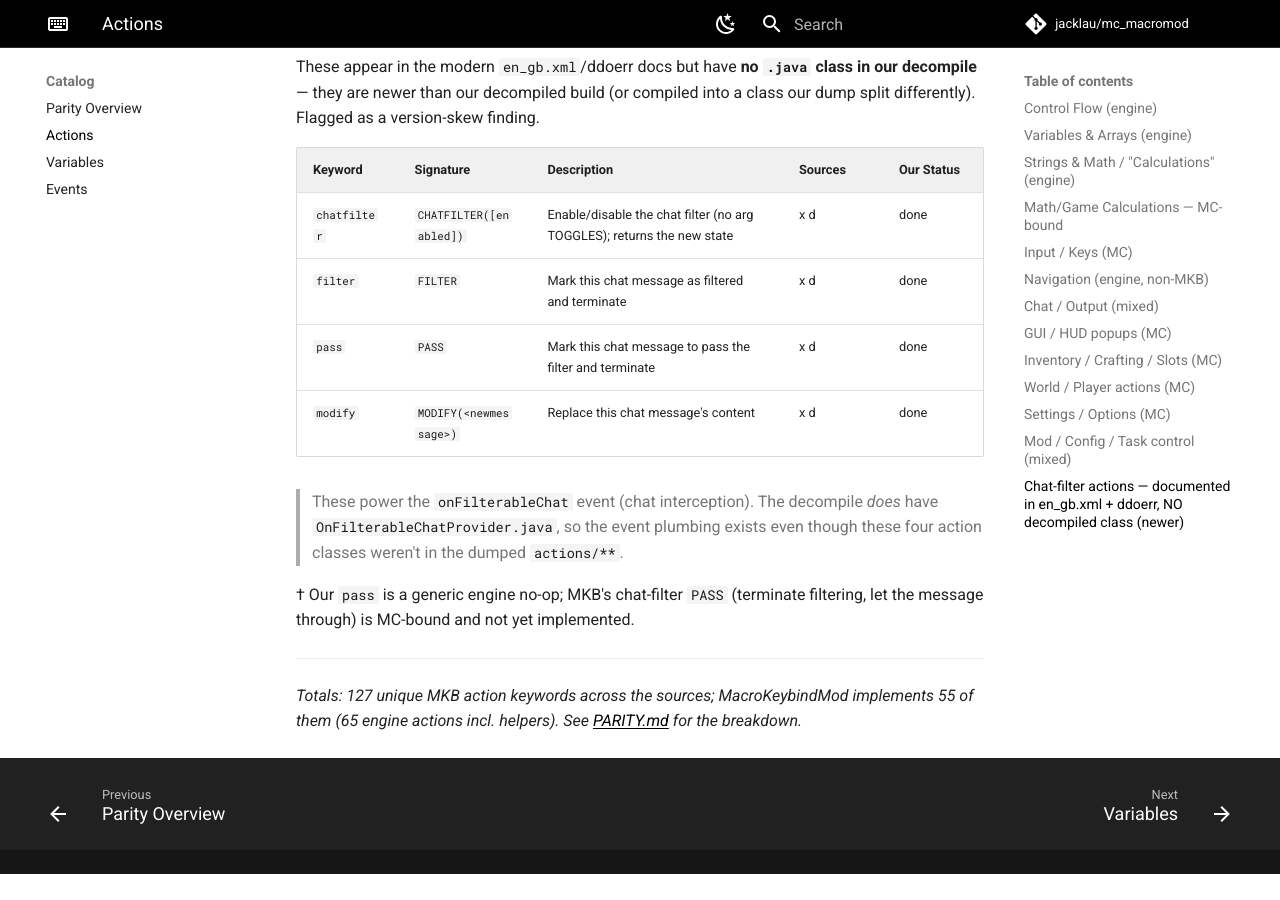
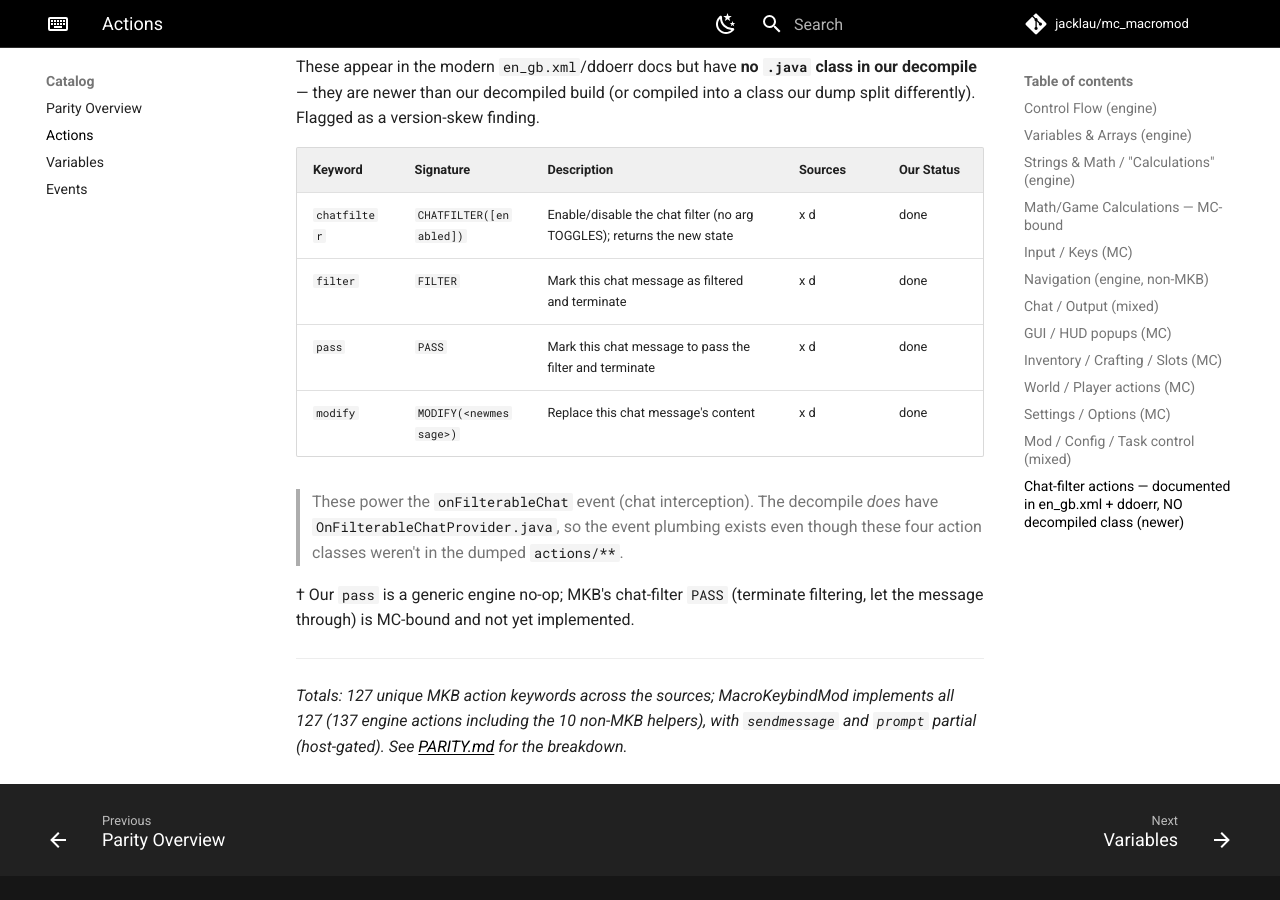
Before and after one commit to jackulau/MacroKeybindMod, an MkDocs documentation site: the page built from docs/catalog/ACTIONS.md, in a window 1280 px wide and 900 px high, scrolled down 13082 px. Built offline with MkDocs 1.6.1 and Material for MkDocs 9.7.7, drawn with Linux system fonts in a browser that asks for light colours; nearby versions of some CDN libraries; library files that are not in the unit come from our copies; comment, search, counter and statistics services are not loaded; before the commit the page ends 13956 px from its top, so only the background shows below that.

Commit message:
Fix the stale action-coverage total in the catalog footer
The ACTIONS.md footer still claimed 55 of 127 MKB keywords (65 engine
actions), a leftover from early development. The registry now ships all
127 MKB keywords plus 10 helpers (137 total, pinned by ActionRegistryTest),
with only sendmessage and prompt partial. Correct the footer to match
PARITY.md and the registry.

```diff
--- a/docs/catalog/ACTIONS.md
+++ b/docs/catalog/ACTIONS.md
@@ -267,4 +267,4 @@ These appear in the modern `en_gb.xml`/ddoerr docs but have **no `.java` class i
 
 ---
 
-*Totals: 127 unique MKB action keywords across the sources; MacroKeybindMod implements 55 of them (65 engine actions incl. helpers). See [PARITY.md](./PARITY.md) for the breakdown.*
+*Totals: 127 unique MKB action keywords across the sources; MacroKeybindMod implements all 127 (137 engine actions including the 10 non-MKB helpers), with `sendmessage` and `prompt` partial (host-gated). See [PARITY.md](./PARITY.md) for the breakdown.*
```
